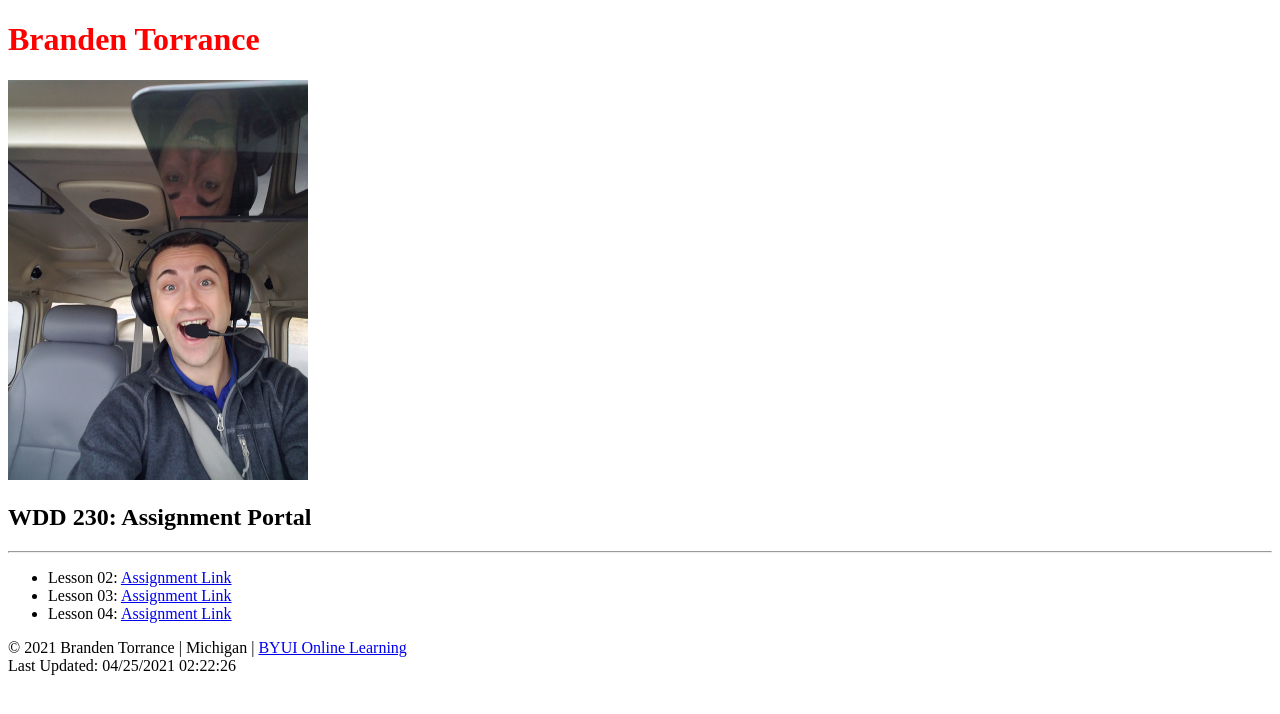
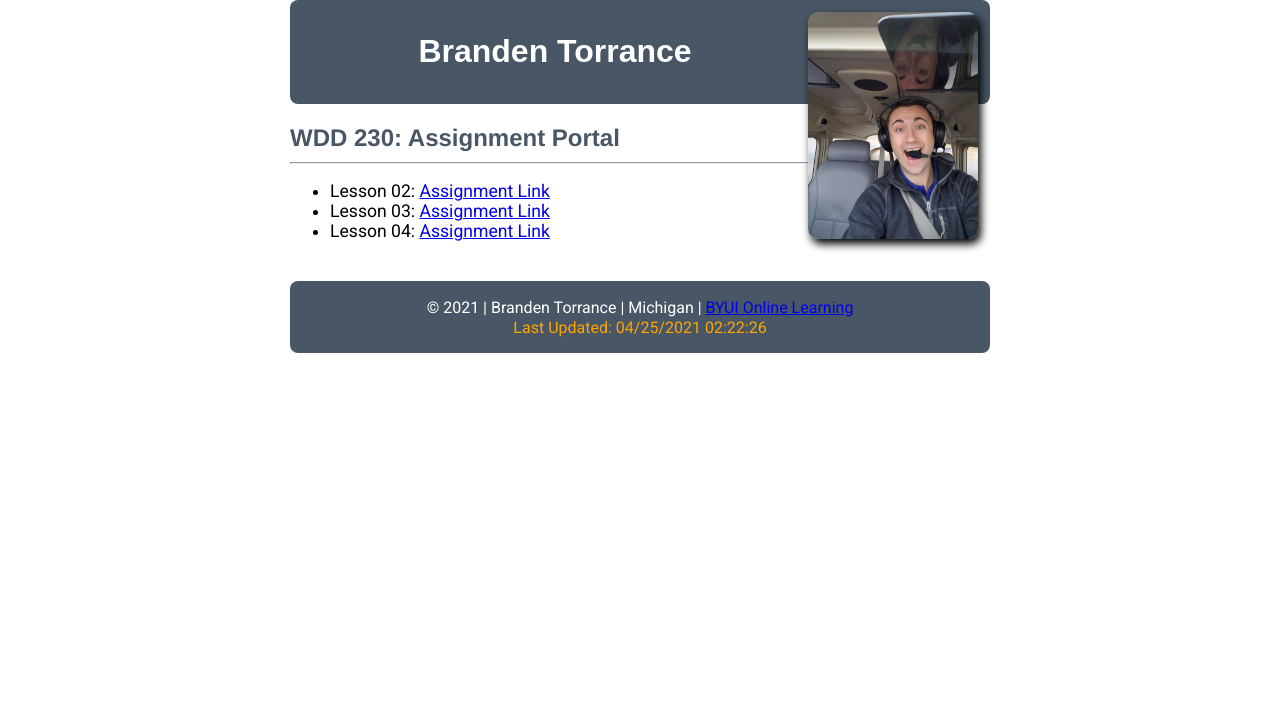
Before and after one commit to branden-torrance/branden-torrance.github.io, a plain HTML site: page index.html in a window 1280 px wide. Drawn offline with Linux system fonts and the light colour scheme; files that its build step writes are made by us from their sources; files whose address does not match are found by name; a web font is replaced by a local one.

Commit message:
Update code

```diff
--- /dev/null
+++ b/css/style.css
@@ -0,0 +1,50 @@
+@import url('https://fonts.googleapis.com/css2?family=Blinker:wght@300&family=Roboto&display=swap');
+
+.content {
+    max-width: 700px;
+    margin: 0 auto;
+}
+header {
+    background-color: #485665;
+    border-radius: 8px;
+    margin: auto;
+    padding: .75em;
+    text-align: center;
+}
+img {
+    float: right;
+    width: 170px;
+    border-radius: 10px;
+    box-shadow: 3px 5px 8px 0px;
+}
+footer {
+    text-align: center;
+    background-color: #485665;
+    border-radius: 8px;
+    padding: 1px;
+    color: white;
+    font-family: Roboto, Helvetica, sans-serif;
+}
+ul {
+    font-size: 1.1em;
+    margin-bottom: 40px;
+    font-family: Roboto, Helvetica, sans-serif;
+}
+h1 {
+    font-size: 2em;
+    color: white;
+    font-family: Blinker, Arial, sans-serif;
+}
+h2 {
+    font-size: 1.5em;
+    color: #485665;
+    font-family: Blinker, Helvetica, sans-serif;
+}
+#updated {
+    color: orange;
+    margin: -15px;
+    padding-bottom: 30px;
+}
+hr {
+    margin-top: -10px;
+}
--- a/index.html
+++ b/index.html
@@ -5,13 +5,13 @@
       <meta name="viewport" content="width=device-width, initial-scale=1">
       <meta name="description" content="Assignment portal for Branden Torrance in class WDD-230 at BYU-I">
       <title>Branden Torrance | WDD-230 Assignment Portal</title>
-      <link rel="stylesheet" href="css/sytle.css">
+      <link rel="stylesheet" href="css/style.css">
   </head>
 
   <body class="content">
     <header>
+        <img src="images/Branden_Pilot_License.jpg" alt="Branden flying plane after getting his pilot license.">
         <h1>Branden Torrance</h1>
-        <img src="images/Branden_Pilot_License.jpg" alt="Branden flying plane after getting his pilot license.">
     </header>
 
 
@@ -30,10 +30,10 @@
 
     <footer>
         <p>
-            &copy; <span id="year"></span> Branden Torrance | Michigan | <a href="https://www.byui.edu/online">BYUI Online Learning</a>
+            &copy; <span id="year"></span> | Branden Torrance | Michigan | <a href="https://www.byui.edu/online">BYUI Online Learning</a>
             <br>
-            Last Updated: <span id="currentDate"></span>
         </p>
+        <div id="updated">Last Updated: <span id="currentDate"></span></div>
 
     </footer>
     <script src="js/script.js"></script>
--- a/sytle.css
+++ /dev/null
@@ -1,3 +0,0 @@
-h1 {
-    color: red;
-}
```
Also changed, not shown: js/script.js (renamed from script.js).
